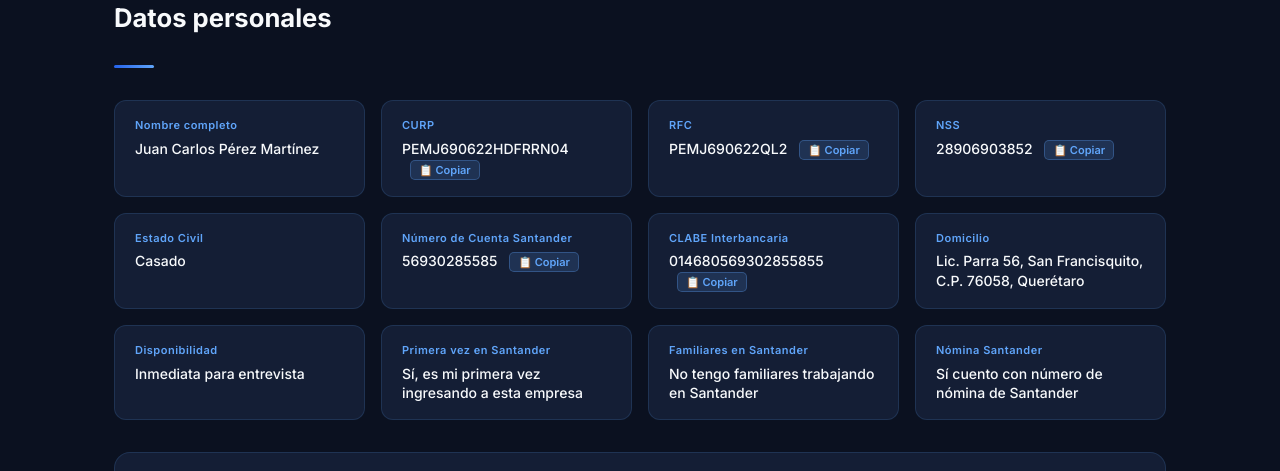
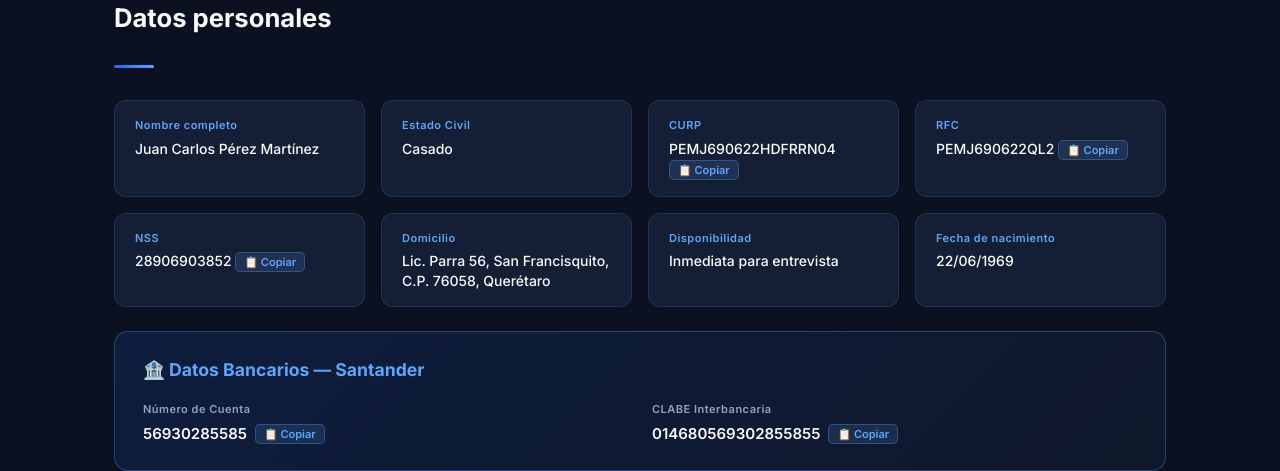
Before and after one commit to celides/1-Ejecutivo-de-ventas-, a plain HTML site: page index.html in a window 1280 px wide. Shown: the part 1344-1815 px from the top of the page. Drawn offline with Linux system fonts and the light colour scheme.

Commit message:
Implement Santander block and improve copy button
Added a Santander block with account details and updated copy button functionality.

```diff
--- a/index.html
+++ b/index.html
@@ -286,6 +286,50 @@ body {
   line-height: 1.4;
 }
 
+/* ── BLOQUE SANTANDER (GRANDE) ── */
+.santander-block {
+  grid-column: 1 / -1; /* Ocupa todo el ancho de la cuadrícula */
+  background: linear-gradient(135deg, rgba(37,99,235,.15), rgba(96,165,250,.05));
+  border: 1px solid rgba(96,165,250,.3);
+  border-radius: 14px;
+  padding: 24px 28px;
+  margin-top: 8px;
+}
+.santander-block h3 {
+  font-size: 1.1rem;
+  font-weight: 700;
+  color: var(--glow);
+  margin-bottom: 16px;
+  display: flex;
+  align-items: center;
+  gap: 10px;
+}
+.santander-data {
+  display: flex;
+  flex-wrap: wrap;
+  gap: 24px;
+}
+.santander-item {
+  flex: 1;
+  min-width: 200px;
+}
+.santander-item .si-label {
+  font-size: 11px;
+  font-weight: 600;
+  color: var(--muted);
+  margin-bottom: 4px;
+  letter-spacing: .5px;
+}
+.santander-item .si-value {
+  font-size: 15px;
+  font-weight: 600;
+  color: var(--white);
+  display: flex;
+  align-items: center;
+  flex-wrap: wrap;
+  gap: 8px;
+}
+
 /* ── BOTÓN COPIAR ── */
 .copy-btn {
     background: rgba(96,165,250,.15);
@@ -296,7 +340,6 @@ body {
     font-size: 11px;
     font-weight: 600;
     cursor: pointer;
-    margin-left: 8px;
     transition: background .2s, transform .1s;
     font-family: 'Inter', sans-serif;
     vertical-align: middle;
@@ -493,12 +536,12 @@ body {
   .counter-num { color: #0B1120; }
   .counter-label { color: #475569; }
   .section { padding: 32px 24px; }
-  .tl-body, .profile-card, .data-item, .edu-card, .lang-card, .qr-section {
+  .tl-body, .profile-card, .data-item, .edu-card, .lang-card, .qr-section, .santander-block {
     background: #f8fafc; border-color: #e2e8f0;
   }
   .tl-body, .tl-desc, .profile-card p { color: #334155; }
-  .tl-company, .edu-degree, .lang-name, .skill-name, .data-item .di-value { color: #0B1120; }
-  .tl-role, .edu-date, .lang-level { color: #64748B; }
+  .tl-company, .edu-degree, .lang-name, .skill-name, .data-item .di-value, .santander-item .si-value { color: #0B1120; }
+  .tl-role, .edu-date, .lang-level, .santander-item .si-label { color: #64748B; }
   .photo-wrap::before, .photo-wrap::after { display: none; }
   .photo-wrap img { border: 3px solid #2563EB; }
   .skill-fill { background: #2563EB; }
@@ -507,6 +550,7 @@ body {
   .qr-section img { border: 1px solid #e2e8f0; }
   .copy-btn { display: none; }
   .dedication { color: #92400E; border-color: #F59E0B; }
+  .santander-block { background: #f0f4ff; border-color: #bfdbfe; }
 }
 
 @media (max-width: 600px) {
@@ -514,6 +558,7 @@ body {
   .tl-item { gap: 16px; }
   .edu-card { flex-direction: column; }
   .data-grid { grid-template-columns: 1fr 1fr; }
+  .santander-data { flex-direction: column; gap: 16px; }
 }
 </style>
 </head>
@@ -598,28 +643,20 @@ body {
       <div class="di-value">Juan Carlos Pérez Martínez</div>
     </div>
     <div class="data-item">
-      <div class="di-label">CURP</div>
-      <div class="di-value">PEMJ690622HDFRRN04 <button class="copy-btn" onclick="copyText('PEMJ690622HDFRRN04')">📋 Copiar</button></div>
-    </div>
-    <div class="data-item">
-      <div class="di-label">RFC</div>
-      <div class="di-value">PEMJ690622QL2 <button class="copy-btn" onclick="copyText('PEMJ690622QL2')">📋 Copiar</button></div>
-    </div>
-    <div class="data-item">
-      <div class="di-label">NSS</div>
-      <div class="di-value">28906903852 <button class="copy-btn" onclick="copyText('28906903852')">📋 Copiar</button></div>
-    </div>
-    <div class="data-item">
       <div class="di-label">Estado Civil</div>
       <div class="di-value">Casado</div>
     </div>
     <div class="data-item">
-      <div class="di-label">Número de Cuenta Santander</div>
-      <div class="di-value">56930285585 <button class="copy-btn" onclick="copyText('56930285585')">📋 Copiar</button></div>
+      <div class="di-label">CURP</div>
+      <div class="di-value">PEMJ690622HDFRRN04 <button class="copy-btn" onclick="copyText(this, 'PEMJ690622HDFRRN04')">📋 Copiar</button></div>
     </div>
     <div class="data-item">
-      <div class="di-label">CLABE Interbancaria</div>
-      <div class="di-value">014680569302855855 <button class="copy-btn" onclick="copyText('014680569302855855')">📋 Copiar</button></div>
+      <div class="di-label">RFC</div>
+      <div class="di-value">PEMJ690622QL2 <button class="copy-btn" onclick="copyText(this, 'PEMJ690622QL2')">📋 Copiar</button></div>
+    </div>
+    <div class="data-item">
+      <div class="di-label">NSS</div>
+      <div class="di-value">28906903852 <button class="copy-btn" onclick="copyText(this, '28906903852')">📋 Copiar</button></div>
     </div>
     <div class="data-item">
       <div class="di-label">Domicilio</div>
@@ -630,16 +667,23 @@ body {
       <div class="di-value">Inmediata para entrevista</div>
     </div>
     <div class="data-item">
-      <div class="di-label">Primera vez en Santander</div>
-      <div class="di-value">Sí, es mi primera vez ingresando a esta empresa</div>
+      <div class="di-label">Fecha de nacimiento</div>
+      <div class="di-value">22/06/1969</div>
     </div>
-    <div class="data-item">
-      <div class="di-label">Familiares en Santander</div>
-      <div class="di-value">No tengo familiares trabajando en Santander</div>
-    </div>
-    <div class="data-item">
-      <div class="di-label">Nómina Santander</div>
-      <div class="di-value">Sí cuento con número de nómina de Santander</div>
+
+    <!-- BLOQUE GRANDE DE SANTANDER -->
+    <div class="santander-block">
+      <h3>🏦 Datos Bancarios — Santander</h3>
+      <div class="santander-data">
+        <div class="santander-item">
+          <div class="si-label">Número de Cuenta</div>
+          <div class="si-value">56930285585 <button class="copy-btn" onclick="copyText(this, '56930285585')">📋 Copiar</button></div>
+        </div>
+        <div class="santander-item">
+          <div class="si-label">CLABE Interbancaria</div>
+          <div class="si-value">014680569302855855 <button class="copy-btn" onclick="copyText(this, '014680569302855855')">📋 Copiar</button></div>
+        </div>
+      </div>
     </div>
   </div>
 
@@ -810,10 +854,9 @@ body {
 <button class="print-fab" onclick="window.print()">📄 Descargar PDF</button>
 
 <script>
-// ── FUNCIÓN COPIAR AL PORTAPAPELES ──
-function copyText(text) {
+// ── FUNCIÓN COPIAR AL PORTAPAPELES (CORREGIDA) ──
+function copyText(btn, text) {
     navigator.clipboard.writeText(text).then(() => {
-        const btn = event.target;
         const original = btn.innerHTML;
         btn.innerHTML = '✅ ¡Copiado!';
         btn.style.background = 'rgba(34,197,94,.3)';
```
